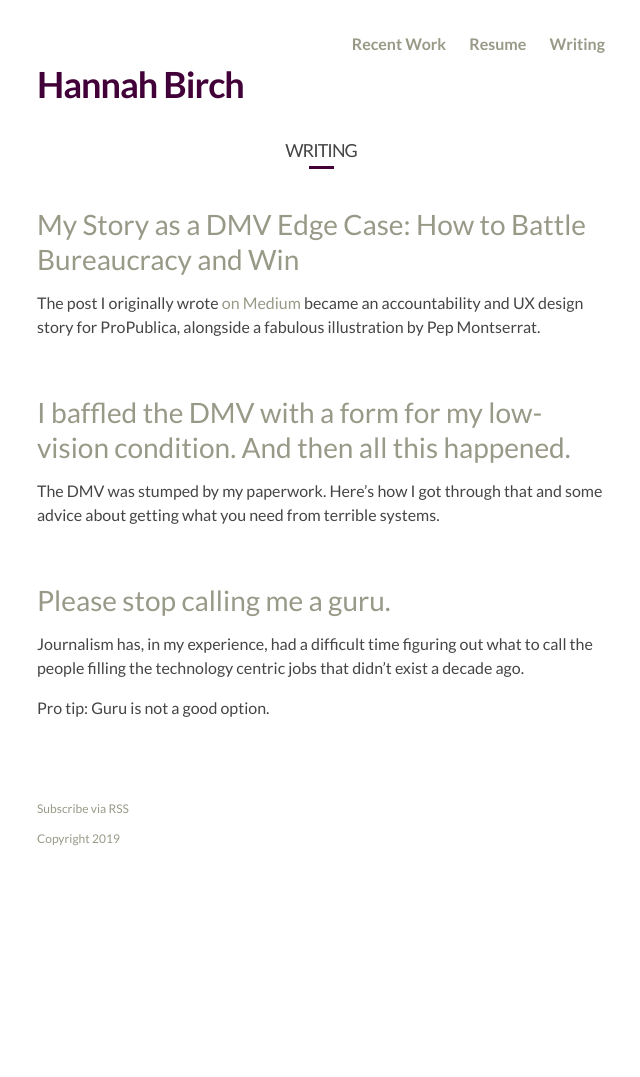
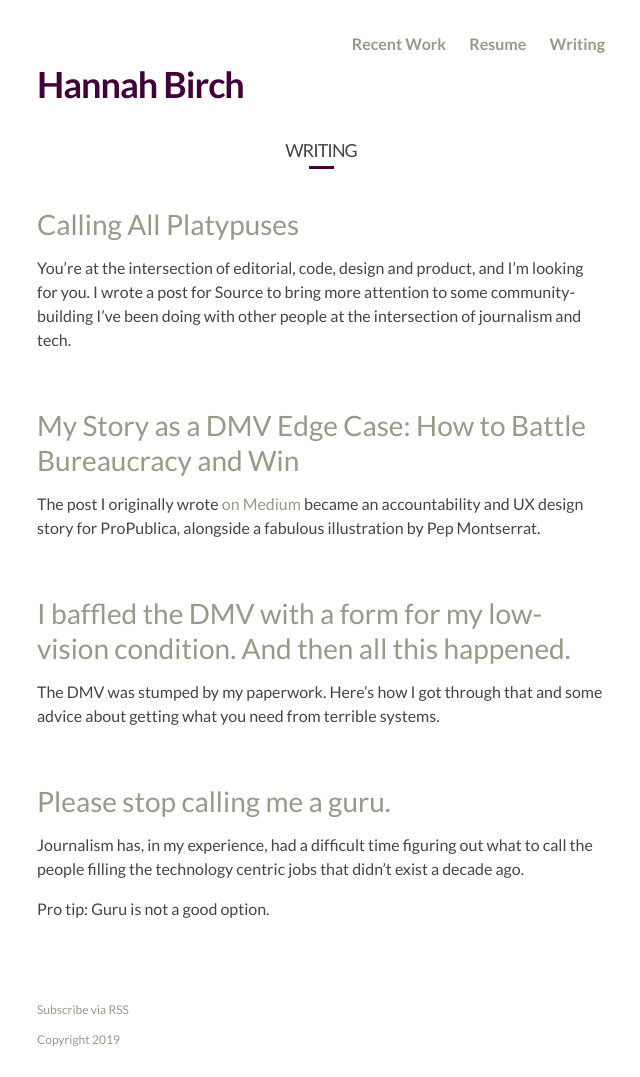
Before and after one commit to hannah-birch/hannah-birch.github.io, a Jekyll site: the page built from pages/writing.md, in a window 1280 px wide. Shown: the whole page, without its empty margins (319-959 px from the left). Built offline with Jekyll 4.4.1, drawn with Linux system fonts in a browser that asks for light colours; before the commit the page ends 900 px from its top, so only the background shows below that.

Commit message:
Adds platypuses ppiece to writing page

```diff
--- a/pages/writing.md
+++ b/pages/writing.md
@@ -3,6 +3,10 @@ layout: page
 title: Writing
 permalink: /writing/
 ---
+
+## [Calling All Platypuses](https://source.opennews.org/articles/calling-all-platypuses/)
+
+You’re at the intersection of editorial, code, design and product, and I’m looking for you. I wrote a post for Source to bring more attention to some community-building I’ve been doing with other people at the intersection of journalism and tech.
 
 ## [My Story as a DMV Edge Case: How to Battle Bureaucracy and Win](https://www.propublica.org/article/my-story-as-a-dmv-edge-case-how-to-battle-bureaucracy-and-win)
 
```
Also changed, not shown: 4 other files.
